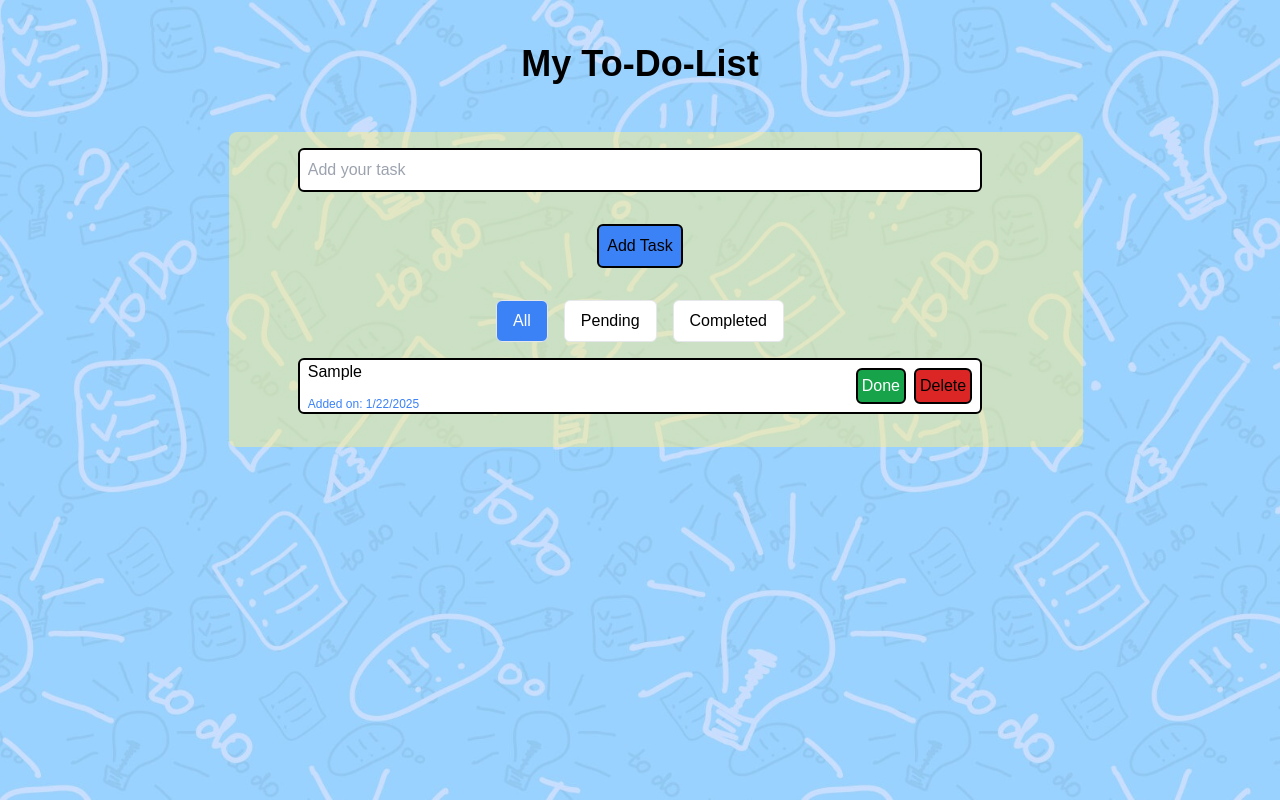
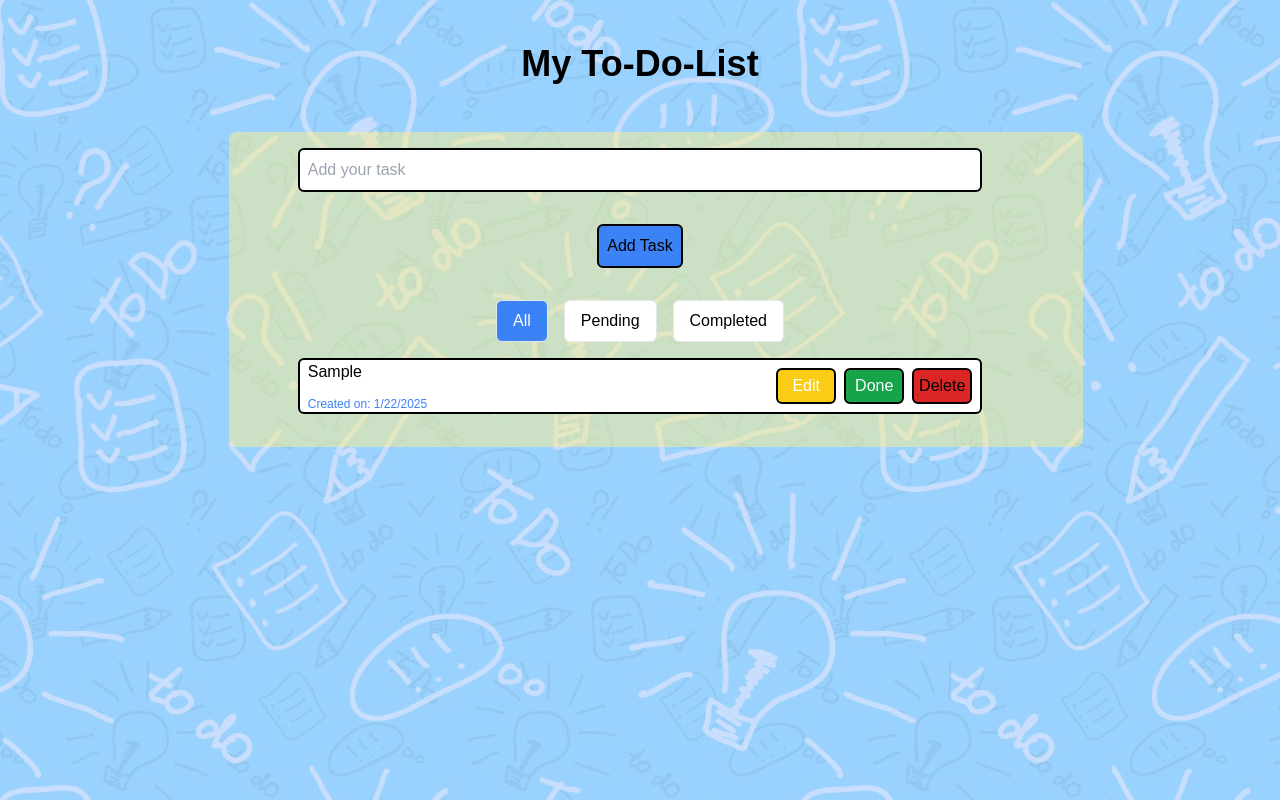
Before and after one commit to laranjeirapedro/portfolio_project--to-do-list, a Next.js app: page / in a window 1280 px wide. Both pictures are taken after typing "Sample" into the empty fields and a click on the button "Add Task". Built offline with nearby package versions, Linux system fonts and the light colour scheme.

Commit message:
add edit feature

```diff
--- a/src/app/components/TaskApp/TaskApp.tsx
+++ b/src/app/components/TaskApp/TaskApp.tsx
@@ -6,12 +6,17 @@ import BG from "@public/bg.jpg";
 type Task = {
   text: string;
   completed: boolean;
+  createdAt: string;
+  editedAt?: string;
+  completedAt?: string;
 };
 
 export const TaskApp = () => {
   const [task, setTask] = useState("");
   const [taskList, setTaskList] = useState<Task[]>([]);
   const [filter, setFilter] = useState<"all" | "completed" | "pending">("all");
+  const [editingIndex, setEditingIndex] = useState<number | null>(null);
+  const [editingText, SetEditingText] = useState("");
 
   const getTask = (e: React.ChangeEvent<HTMLInputElement>) => {
     setTask(e.target.value);
@@ -20,7 +25,10 @@ export const TaskApp = () => {
   const inputSubmit = (e: React.FormEvent<HTMLFormElement>) => {
     e.preventDefault();
     if (task.trim()) {
-      setTaskList([...taskList, { text: task, completed: false }]);
+      setTaskList([
+        ...taskList,
+        { text: task, completed: false, createdAt: getDate() },
+      ]);
       setTask("");
     }
   };
@@ -32,7 +40,13 @@ export const TaskApp = () => {
   const toggleComplete = (index: number) => {
     setTaskList(
       taskList.map((t, i) =>
-        i === index ? { ...t, completed: !t.completed } : t
+        i === index
+          ? {
+              ...t,
+              completed: !t.completed,
+              completedAt: !t.completed ? getDate() : undefined,
+            }
+          : t
       )
     );
   };
@@ -45,6 +59,24 @@ export const TaskApp = () => {
     return `${month}/${date}/${year}`;
   };
   const [currentDate, setCurrentDate] = useState(getDate());
+
+  const editTask = (index: number) => {
+    setEditingIndex(index);
+    SetEditingText(taskList[index].text);
+  };
+
+  const saveEditTask = (index: number) => {
+    const updateList = [...taskList];
+    updateList[index].text = editingText;
+    updateList[index].editedAt = getDate();
+    setTaskList(updateList);
+    setEditingIndex(null);
+  };
+
+  const cancelEditTask = () => {
+    setEditingIndex(null);
+    SetEditingText("");
+  };
 
   const filteredTasks = taskList.filter((task) => {
     if (filter === "completed") return task.completed;
@@ -114,11 +146,19 @@ export const TaskApp = () => {
             {filteredTasks.map((task, index) => (
               <li
                 key={index}
-                className={`w-10/12 h-14 px-2 flex flex-wrap items-center justify-between mb-2 border-solid border-black border-2 rounded-md ${
+                className={`w-10/12 h-18 px-2 flex flex-wrap items-center justify-between mb-2 border-solid border-black border-2 rounded-md ${
                   task.completed ? "bg-green-300" : "bg-white"
                 }`}
               >
                 <div className="flex flex-col gap-3 text-left">
+                  {editingIndex === index ? (
+                    <input
+                      type="text"
+                      className="w-auto mt-2 px-2 py-1 border border-black rounded-md"
+                      value={editingText}
+                      onChange={(e) => SetEditingText(e.target.value)}
+                    />
+                  ) : (
                     <span
                       className={`${
                         task.completed ? "line-through text-gray-500" : ""
@@ -126,15 +166,44 @@ export const TaskApp = () => {
                     >
                       {task.text}
                     </span>
-                  <p className="text-xs text-blue-500">
-                    {task.completed
-                      ? `Completed on: ${currentDate}`
-                      : `Added on: ${currentDate}`}
-                  </p>
+                  )}
+                  <div className="text-xs text-blue-500 flex flex-col">
+                    <span>
+                      {task.editedAt
+                        ? `Edited on: ${task.editedAt}`
+                        : `Created on: ${task.createdAt}`}
+                    </span>
+                    {task.completed && task.completedAt && (
+                      <span>Completed on: {task.completedAt}</span>
+                    )}
+                  </div>
                 </div>
                 <div className="flex gap-2">
+                  {editingIndex === index ? (
+                    <>
                       <button
-                    className="p-1 bg-green-600 text-white border-2 border-black rounded-md"
+                        className="min-w-[60px] p-1 bg-green-600 text-white border-2 border-black rounded-md"
+                        onClick={() => saveEditTask(index)}
+                      >
+                        Save
+                      </button>
+                      <button
+                        className="min-w-[60px] p-1 bg-gray-400 text-white border-2 border-black rounded-md"
+                        onClick={cancelEditTask}
+                      >
+                        Cancel
+                      </button>
+                    </>
+                  ) : (
+                    <>
+                      <button
+                        className="min-w-[60px] p-1 bg-yellow-400 text-white border-2 border-black rounded-md"
+                        onClick={() => editTask(index)}
+                      >
+                        Edit
+                      </button>
+                      <button
+                        className="min-w-[60px] p-1 bg-green-600 text-white border-2 border-black rounded-md"
                         onClick={() => {
                           toggleComplete(index);
                           getDate();
@@ -143,11 +212,13 @@ export const TaskApp = () => {
                         {task.completed ? "Undo" : "Done"}
                       </button>
                       <button
-                    className="p-1 bg-red-600 justify-items-end border-solid border-2 border-black rounded-md"
+                        className="min-w-[60px] p-1 bg-red-600 justify-items-end border-solid border-2 border-black rounded-md"
                         onClick={() => deleteTask(index)}
                       >
                         Delete
                       </button>
+                    </>
+                  )}
                 </div>
               </li>
             ))}
```
Lines whose indentation alone changed are shown as unchanged.
